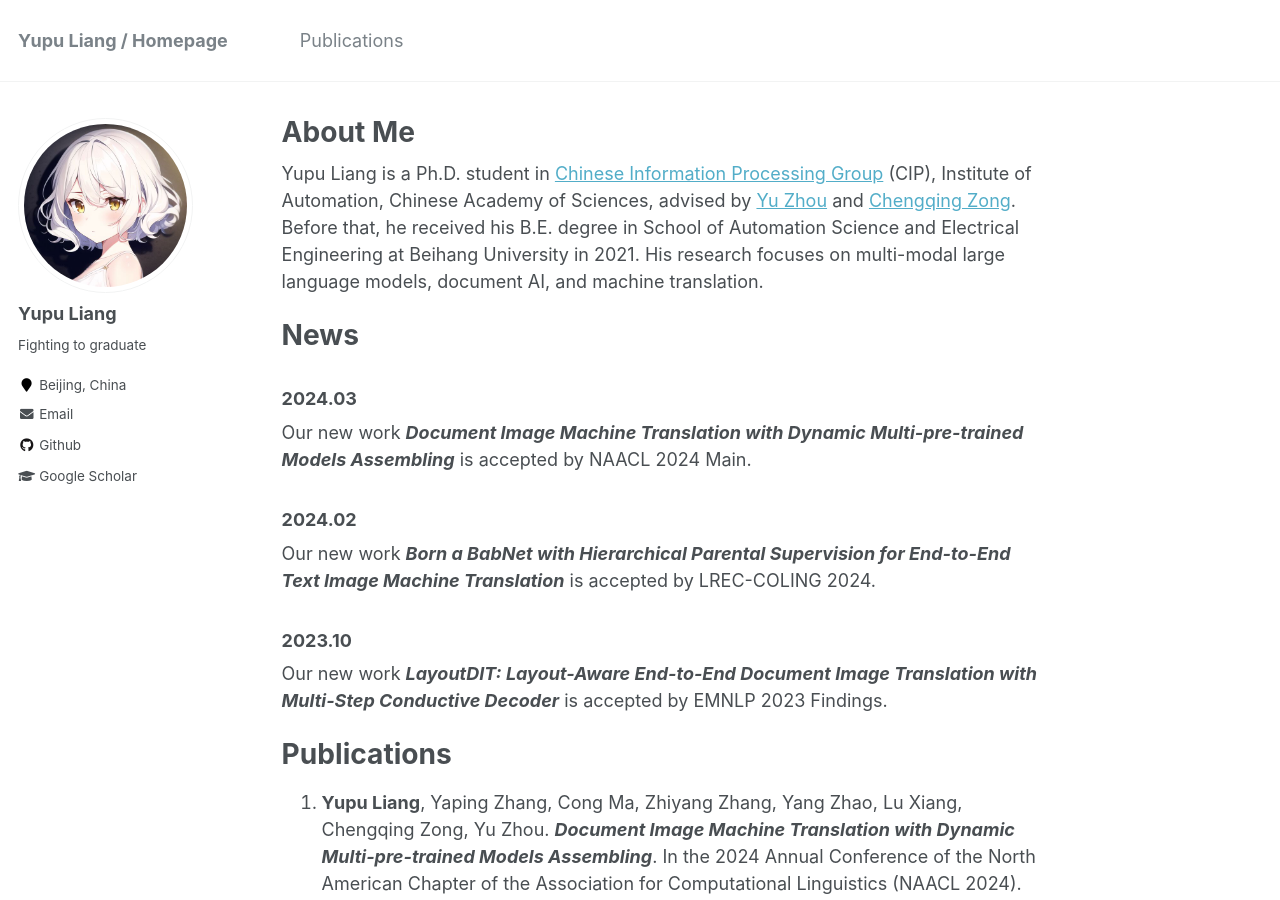
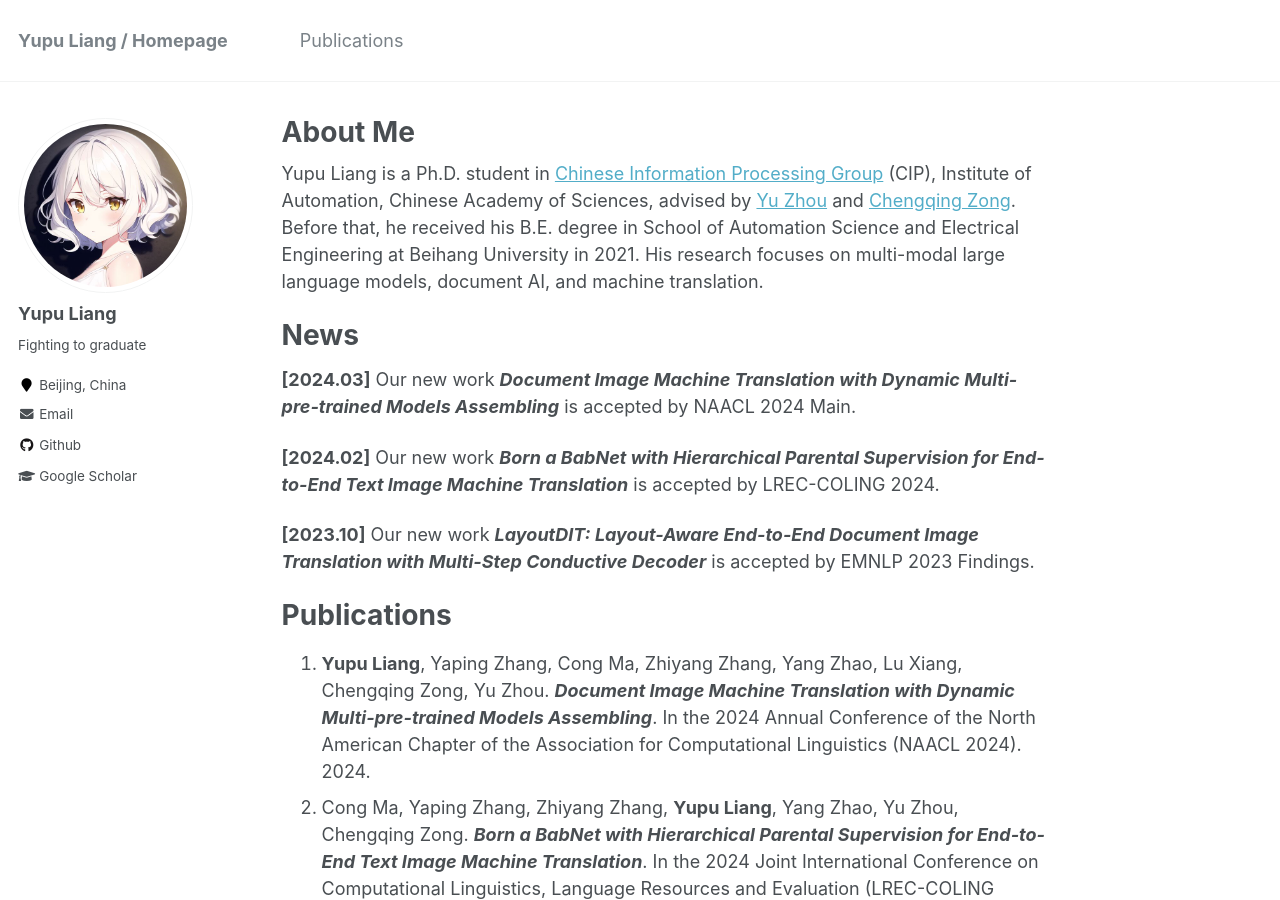
Before and after one commit to liangyupu/liangyupu.github.io, a Jekyll site: the page built from _pages/about.md, in a window 1280 px wide and 900 px high. Built offline with Jekyll 4.4.1, drawn with Linux system fonts in a browser that asks for light colours.

```diff
--- a/_pages/about.md
+++ b/_pages/about.md
@@ -12,14 +12,11 @@ Yupu Liang is a Ph.D. student in [Chinese Information Processing Group](http://w
 
 # News
 
-### 2024.03
-Our new work ***Document Image Machine Translation with Dynamic Multi-pre-trained Models Assembling*** is accepted by NAACL 2024 Main.
+**[2024.03]** Our new work ***Document Image Machine Translation with Dynamic Multi-pre-trained Models Assembling*** is accepted by NAACL 2024 Main.
 
-### 2024.02
-Our new work ***Born a BabNet with Hierarchical Parental Supervision for End-to-End Text Image Machine Translation*** is accepted by LREC-COLING 2024.
+**[2024.02]** Our new work ***Born a BabNet with Hierarchical Parental Supervision for End-to-End Text Image Machine Translation*** is accepted by LREC-COLING 2024.
 
-### 2023.10
-Our new work ***LayoutDIT: Layout-Aware End-to-End Document Image Translation with Multi-Step Conductive Decoder*** is accepted by EMNLP 2023 Findings.
+**[2023.10]** Our new work ***LayoutDIT: Layout-Aware End-to-End Document Image Translation with Multi-Step Conductive Decoder*** is accepted by EMNLP 2023 Findings.
 
 # Publications
 1. **Yupu Liang**, Yaping Zhang, Cong Ma, Zhiyang Zhang, Yang Zhao, Lu Xiang, Chengqing Zong, Yu Zhou. ***Document Image Machine Translation with Dynamic Multi-pre-trained Models Assembling***. In the 2024 Annual Conference of the North American Chapter of the Association for Computational Linguistics (NAACL 2024). 2024.
```
